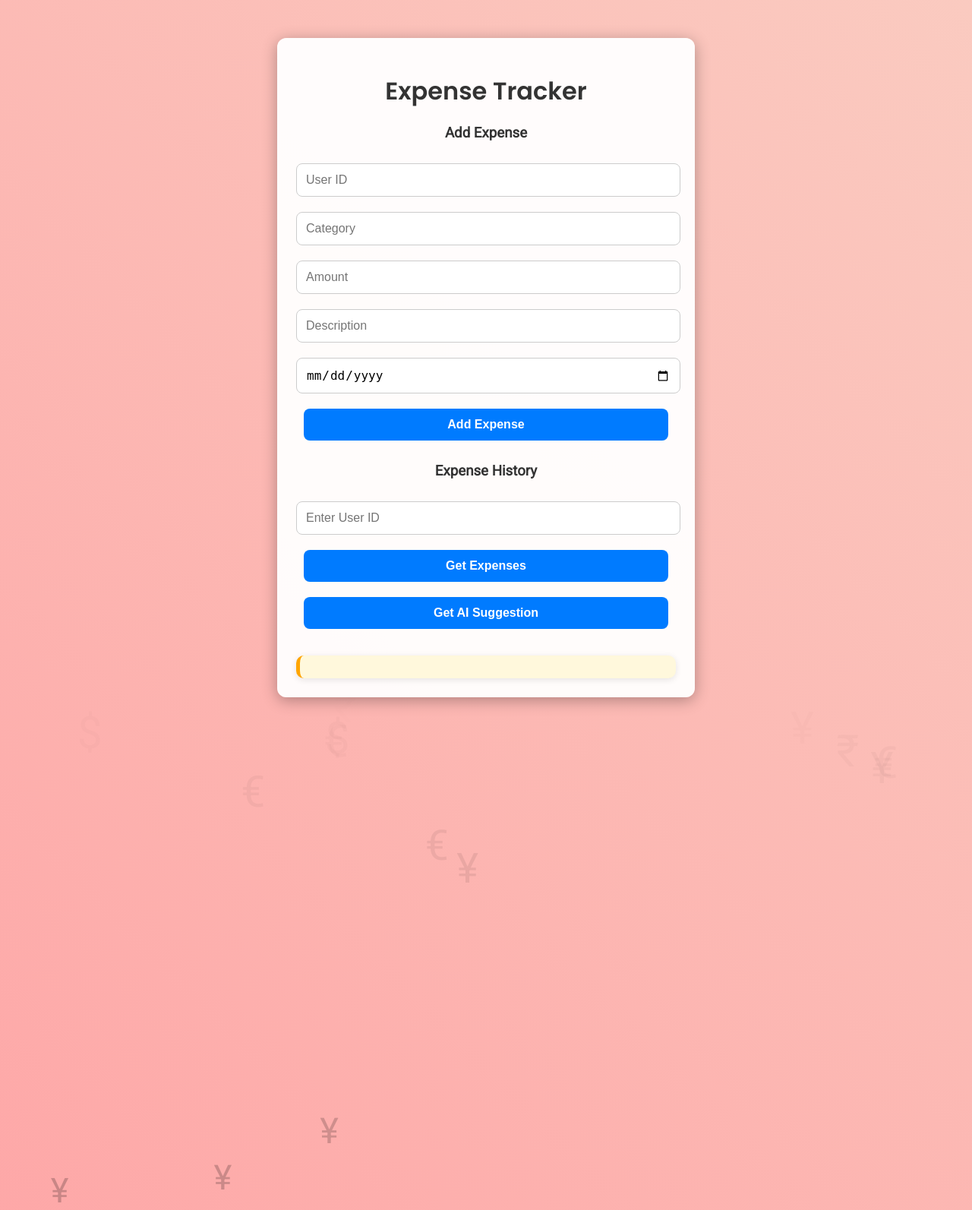
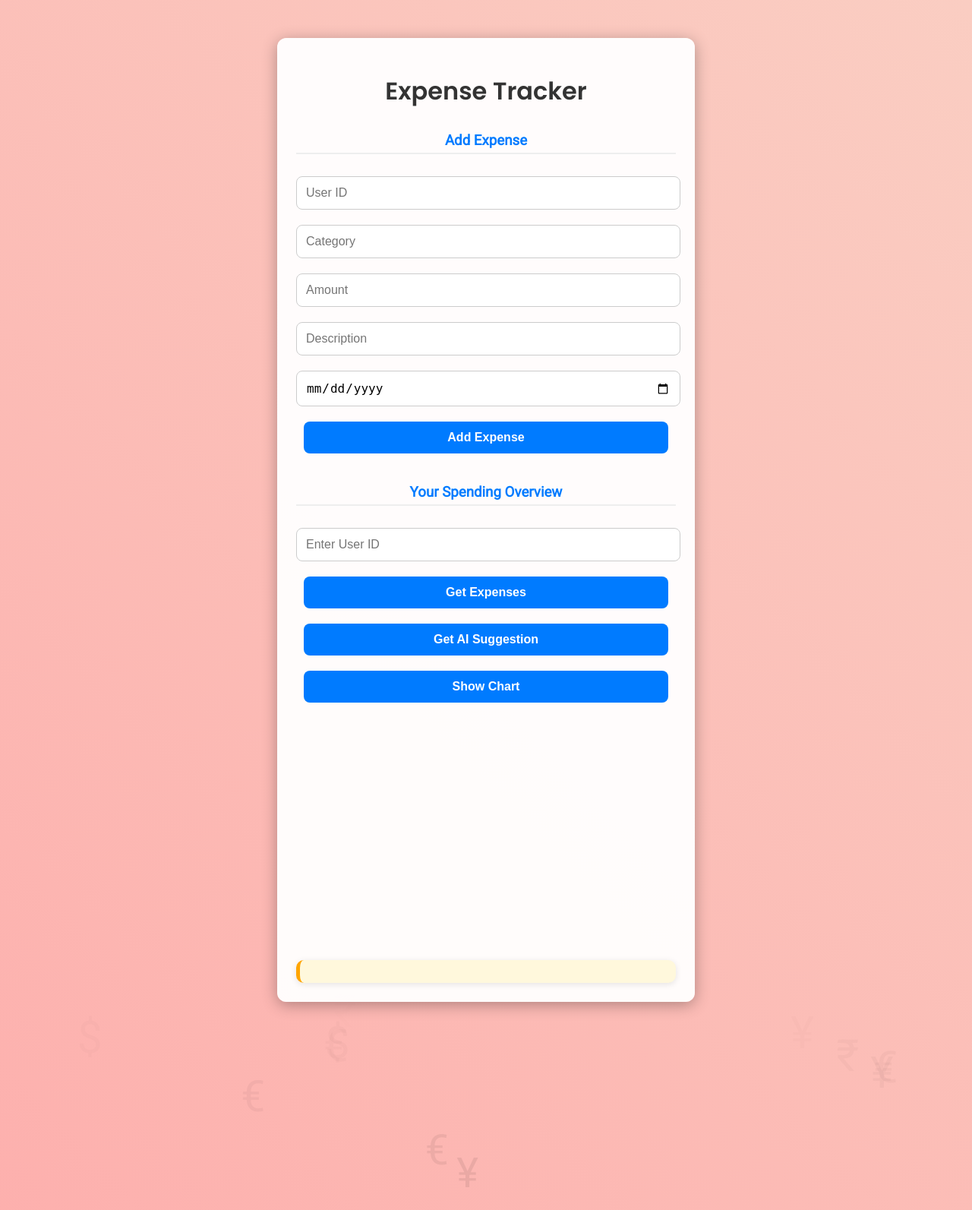
Before and after one commit to Aniruddh-ui/Ai-Enhanced_expense-tracker, a Flask app: page / in a window 1280 px wide. Shown: the top 1593 px of the page at 76% size. Run offline with Flask 3, Linux system fonts and the light colour scheme; a map, chart or similar area stays blank.

Commit message:
Added bar chart for category-wise expense visualization and improved AI suggestion formatting

```diff
--- a/app.py
+++ b/app.py
@@ -59,7 +59,6 @@ Give a short financial suggestion to the user in bullet points:
         result = response.json()
         suggestion = result['choices'][0]['message']['content']
 
-        # Format into bullet points if needed
         return "\n".join([line.strip() for line in suggestion.strip().split("\n") if line.strip()])
 
     except Exception as e:
@@ -131,7 +130,7 @@ def get_expenses(user_id):
         cursor.close()
         db.close()
 
-# NEW: Delete an expense
+# New: Delete an expense
 @app.route('/delete_expense/<int:expense_id>', methods=['DELETE'])
 def delete_expense(expense_id):
     db = create_db_connection()
@@ -152,6 +151,35 @@ def delete_expense(expense_id):
         cursor.close()
         db.close()
 
+# New: Endpoint to get chart data by category
+@app.route('/chart_data/<int:user_id>', methods=['GET'])
+def chart_data(user_id):
+    db = create_db_connection()
+    if not db:
+        return jsonify({"error": "Database connection failed"}), 500
+
+    cursor = db.cursor()
+    try:
+        cursor.execute("""
+            SELECT category, SUM(amount) as total
+            FROM expenses
+            WHERE user_id = ?
+            GROUP BY category
+        """, (user_id,))
+
+        chart_data = cursor.fetchall()
+        result = {row[0]: row[1] for row in chart_data}
+
+        return jsonify(result)
+
+    except sqlite3.Error as err:
+        print(f"Error fetching chart data: {err}")
+        return jsonify({"error": "Failed to fetch chart data."}), 500
+
+    finally:
+        cursor.close()
+        db.close()
+
 # AI suggestion only
 @app.route('/ai_suggestion/<int:user_id>', methods=['GET'])
 def ai_suggestion(user_id):
--- a/templates/index.html
+++ b/templates/index.html
@@ -4,6 +4,7 @@
   <meta charset="UTF-8" />
   <meta name="viewport" content="width=device-width, initial-scale=1.0"/>
   <title>Expense Tracker</title>
+  <script src="https://cdn.jsdelivr.net/npm/chart.js"></script>
   <style>
     @import url('https://fonts.googleapis.com/css2?family=Poppins:wght@600&family=Roboto:wght@400&display=swap');
 
@@ -56,6 +57,13 @@
       margin-bottom: 20px;
     }
 
+    h3 {
+      color: #007bff;
+      border-bottom: 2px solid #eee;
+      padding-bottom: 5px;
+      margin-top: 30px;
+    }
+
     input, button {
       width: calc(100% - 20px);
       padding: 12px;
@@ -76,6 +84,14 @@
     .expense-list, .total-expense, .ai-suggestion {
       margin-top: 20px;
       text-align: left;
+    }
+
+    .expense-list div {
+      background: #f9f9f9;
+      padding: 12px 15px;
+      border-radius: 10px;
+      margin-bottom: 10px;
+      box-shadow: 0 2px 6px rgba(0,0,0,0.05);
     }
 
     .ai-suggestion {
@@ -104,9 +120,21 @@
       background-color: #dc3545;
       border: none;
       padding: 5px 10px;
-      margin-top: 5px;
+      margin-top: 8px;
       border-radius: 5px;
       cursor: pointer;
+    }
+
+    canvas {
+      margin-top: 30px;
+      max-width: 100%;
+    }
+
+    @media (max-width: 500px) {
+      .container {
+        padding: 15px;
+        margin: 20px 10px;
+      }
     }
   </style>
 </head>
@@ -122,13 +150,15 @@
     <input type="date" id="expense_date" />
     <button onclick="addExpense()">Add Expense</button>
 
-    <h3>Expense History</h3>
+    <h3>Your Spending Overview</h3>
     <input type="number" id="fetch_user_id" placeholder="Enter User ID" />
     <button onclick="getExpenses()">Get Expenses</button>
     <button onclick="getAISuggestion()">Get AI Suggestion</button>
+    <button onclick="showChart()">Show Chart</button>
 
     <div class="expense-list" id="expenseList"></div>
     <div class="total-expense" id="totalExpense"></div>
+    <canvas id="expenseChart" width="400" height="250"></canvas>
     <div class="ai-suggestion" id="aiSuggestion"></div>
   </div>
 
@@ -203,7 +233,6 @@
             <p><strong>Description:</strong> ${item.description}</p>
             <p><strong>Date:</strong> ${item.expense_date}</p>
             <button class="delete-btn" onclick="deleteExpense(${item.id})">Delete</button>
-            <hr/>
           `;
           expenseList.appendChild(div);
         });
@@ -246,6 +275,54 @@
       }
     }
 
+    async function showChart() {
+      const userId = document.getElementById("fetch_user_id").value;
+      const ctx = document.getElementById("expenseChart").getContext("2d");
+
+      if (!userId) {
+        alert("Please enter user ID to view chart.");
+        return;
+      }
+
+      try {
+        const res = await fetch(`/chart_data/${userId}`);
+        const data = await res.json();
+
+        const categories = Object.keys(data);
+        const amounts = Object.values(data);
+
+        if (window.expenseChart) {
+          window.expenseChart.destroy();
+        }
+
+        window.expenseChart = new Chart(ctx, {
+          type: "bar",
+          data: {
+            labels: categories,
+            datasets: [{
+              label: "Amount Spent (₹)",
+              data: amounts,
+              backgroundColor: "rgba(54, 162, 235, 0.7)",
+              borderColor: "rgba(54, 162, 235, 1)",
+              borderWidth: 1
+            }]
+          },
+          options: {
+            responsive: true,
+            scales: {
+              y: {
+                beginAtZero: true
+              }
+            }
+          }
+        });
+
+      } catch (err) {
+        console.error("Chart fetch error:", err);
+        alert("Failed to load chart.");
+      }
+    }
+
     async function deleteExpense(expenseId) {
       if (!confirm("Are you sure you want to delete this expense?")) return;
 
@@ -256,7 +333,7 @@
 
         const data = await res.json();
         alert(data.message || "Expense deleted.");
-        getExpenses(); // Refresh list
+        getExpenses();
       } catch (err) {
         console.error("Delete Error:", err);
         alert("Failed to delete expense.");
```
